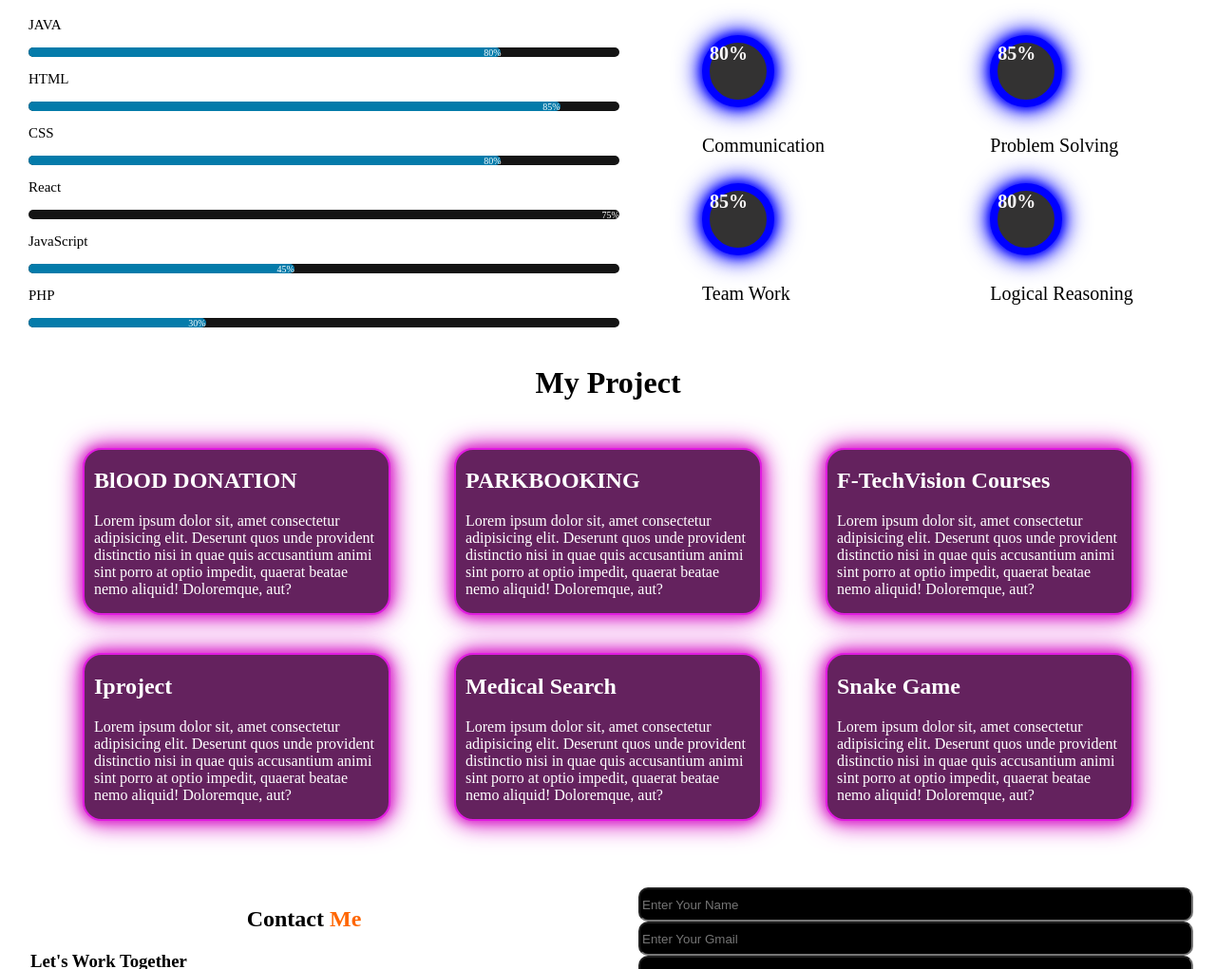
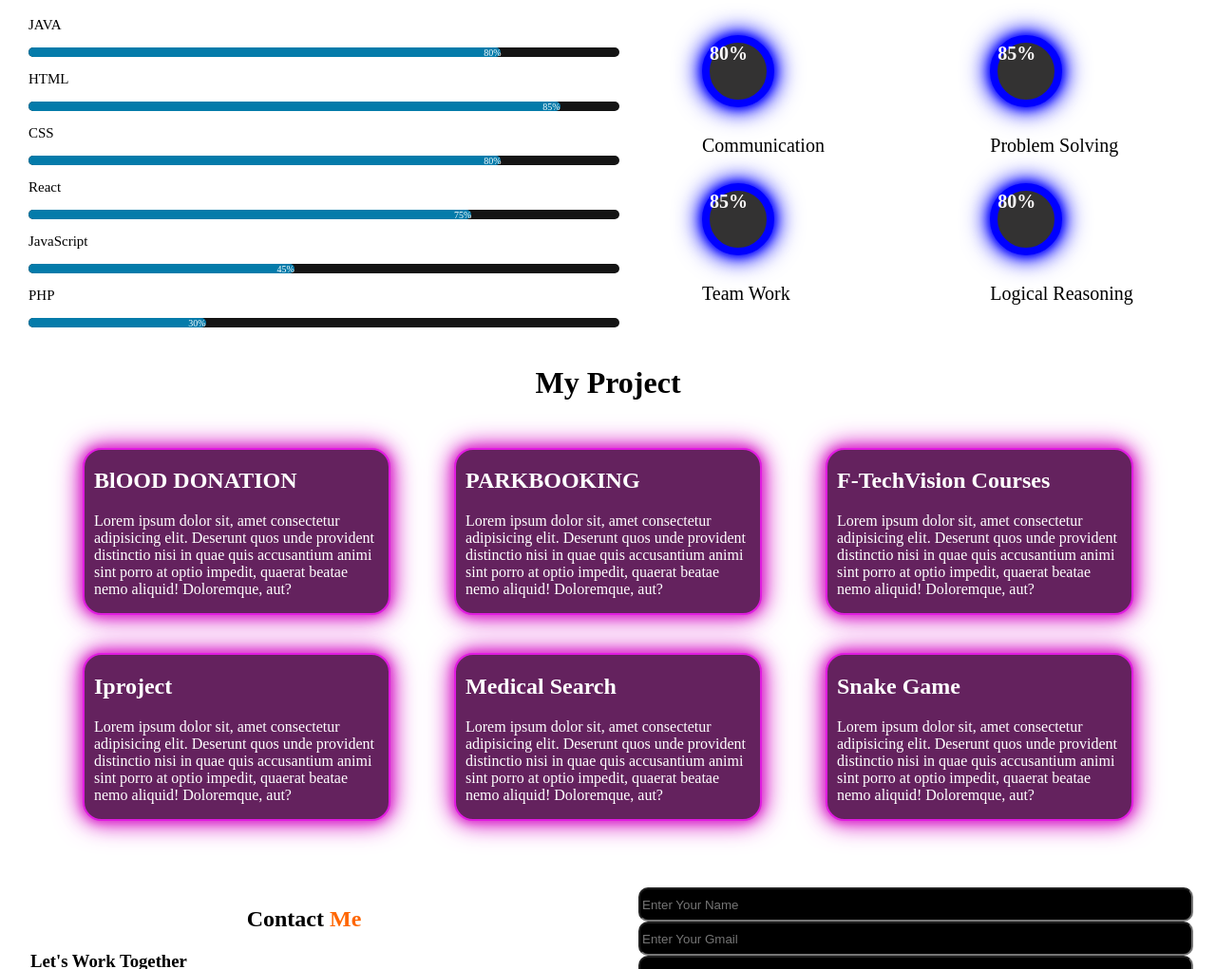
Before and after one commit to adil0602/portfolio, a plain HTML site: page index.html in a window 1280 px wide. Shown: the part 1326-2347 px from the top of the page at 95% size. Drawn offline with Linux system fonts and the light colour scheme.

Commit message:
Update index.css

```diff
--- a/index.css
+++ b/index.css
@@ -275,6 +275,12 @@
         background-color: #047baa;
     }
     /* Blue */
+.react {
+        width: 75%;
+        border-radius: 5px;
+        background-color: #047baa;
+    }
+    /* Blue */
 
     .js {
         width: 45%;
```
